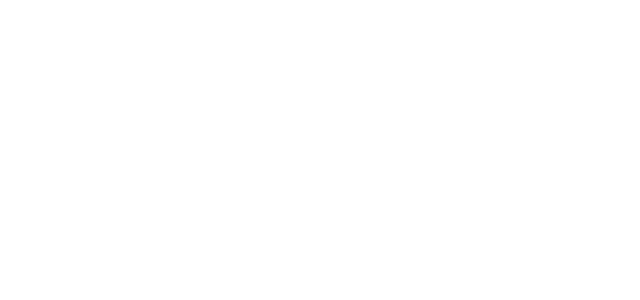
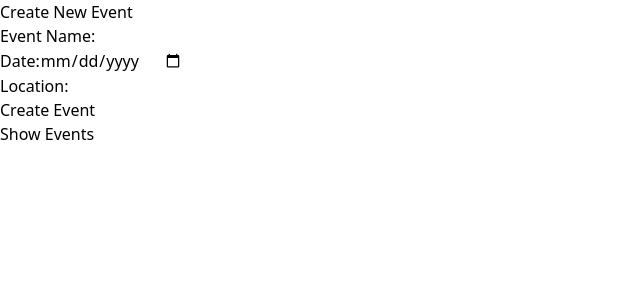
Before and after one commit to kgamanthika/event_management, a React (Vite) app in the folder frontend/: page /add-event in a window 1280 px wide. Before the commit this address had no page. Shown: the top 300 px of the page, without its empty margins (0-640 px from the left). Built offline with nearby package versions, Linux system fonts and the light colour scheme.

Commit message:
add show event buttton and respons

```diff
--- a/frontend/src/App.jsx
+++ b/frontend/src/App.jsx
@@ -12,7 +12,7 @@ const App = () => {
         <Routes>
           <Route path="/" element={<EventList />} />
           <Route path="/bookings" element={<BookingList />} />
-          <Route path="/create-event" element={<EventForm />} />
+          <Route path="/add-event" element={<EventForm />} />
           </Routes>
     </Router>
   );
--- a/frontend/src/components/EventForm.jsx
+++ b/frontend/src/components/EventForm.jsx
@@ -1,5 +1,5 @@
-// src/components/EventForm.jsx
 import { useState } from 'react';
+import { useNavigate } from 'react-router-dom';
 
 const EventForm = () => {
   const [eventData, setEventData] = useState({
@@ -7,6 +7,7 @@ const EventForm = () => {
     date: '',
     location: ''
   });
+  const navigate = useNavigate();
 
   const handleChange = (e) => {
     setEventData({ ...eventData, [e.target.name]: e.target.value });
@@ -17,6 +18,11 @@ const EventForm = () => {
     // In a real-world app, send this data to the backend to save the event
     console.log('Event Data:', eventData);
     setEventData({ name: '', date: '', location: '' }); // Clear form
+  };
+
+  // Navigate to EventList page
+  const handleShowEvents = () => {
+    navigate('/');
   };
 
   return (
@@ -58,6 +64,9 @@ const EventForm = () => {
         <br />
         <button type="submit">Create Event</button>
       </form>
+
+      {/* Button to navigate to EventList */}
+      <button onClick={handleShowEvents}>Show Events</button>
     </div>
   );
 };
--- a/frontend/src/components/EventList.jsx
+++ b/frontend/src/components/EventList.jsx
@@ -34,6 +34,10 @@ const EventList = () => {
   const handleShowBookings = () => {
     navigate('/bookings');
   };
+  // Navigate to EventForm page for adding new event
+  const handleAddEvent = () => {
+    navigate('/add-event');
+  };
 
   return (
     <div>
@@ -48,6 +52,7 @@ const EventList = () => {
         ))}
       </ul>
       <button onClick={handleShowBookings}>Show My Bookings</button>
+      <button onClick={handleAddEvent}>Add Event</button>
     </div>
   );
 };
```
